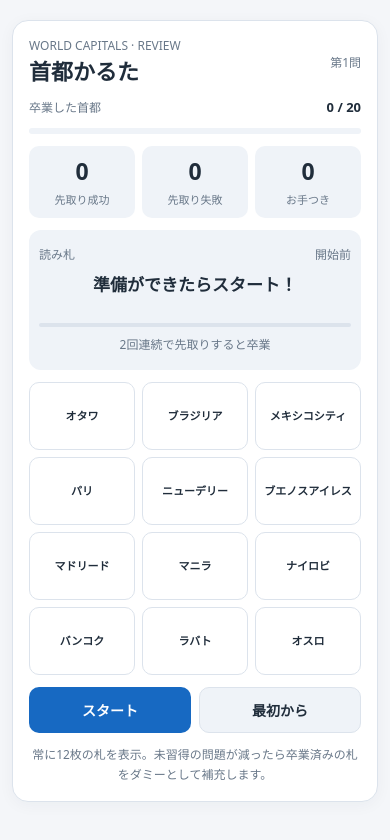
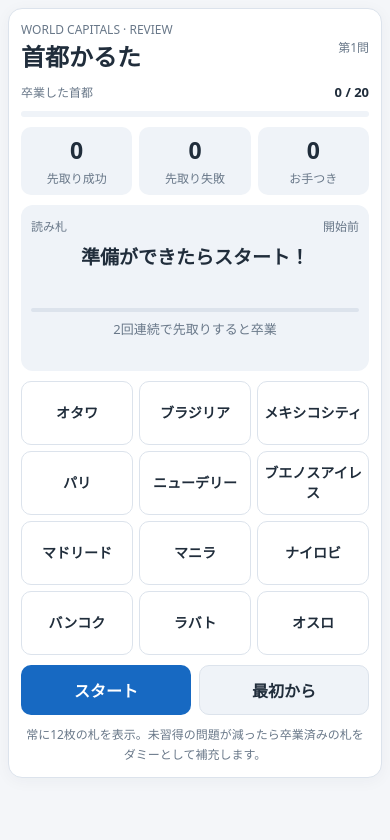
Before and after one commit to gituser1005/karuta, a plain HTML site: page capital-karuta.html in a window 390 px wide. Drawn offline with Linux system fonts and the light colour scheme.

Commit message:
Improve smartphone readability and touch controls

```diff
--- a/capital-karuta.css
+++ b/capital-karuta.css
@@ -1,19 +1,58 @@
 :root{color-scheme:light;--bg:#f4f6f9;--card:#fff;--panel:#eff3f8;--text:#202d3b;--muted:#697889;--border:#dce3ec;--accent:#1769c2;--green:#168558}
 *{box-sizing:border-box}
+html{-webkit-text-size-adjust:100%;text-size-adjust:100%}
 body{margin:0;background:var(--bg);color:var(--text);font-family:system-ui,-apple-system,"Hiragino Kaku Gothic ProN","Yu Gothic",sans-serif}
-main{max-width:720px;margin:20px auto;padding:0 12px 24px}
+main{max-width:720px;margin:20px auto;padding:0 max(12px,env(safe-area-inset-right)) max(24px,env(safe-area-inset-bottom)) max(12px,env(safe-area-inset-left))}
 .panel{background:var(--card);border:1px solid var(--border);border-radius:16px;padding:16px;display:grid;gap:12px;box-shadow:0 3px 16px #1b33450b}
+.panel>*{min-width:0}
 .top,.spread{display:flex;align-items:center;justify-content:space-between;gap:10px}
 .muted{color:var(--muted);font-size:12px}.heading{font-size:22px;font-weight:800}
 .track{height:6px;border-radius:99px;background:var(--panel);overflow:hidden}.track>div{height:100%;width:0;background:var(--green);transition:width .2s}
 .stats{display:grid;grid-template-columns:repeat(3,minmax(0,1fr));gap:7px}.stat{background:var(--panel);border-radius:10px;text-align:center;padding:9px 3px}.stat strong{font-size:23px;display:block;font-variant-numeric:tabular-nums}.stat span{font-size:11px;color:var(--muted)}
 .reader{background:var(--panel);border-radius:12px;padding:14px 10px;text-align:center;display:grid;gap:9px;min-height:140px;align-content:center}.sentence{font-size:clamp(17px,4vw,22px);font-weight:750;line-height:1.5;min-height:42px;overflow-wrap:anywhere}.clockline{height:4px;background:var(--border);border-radius:8px;overflow:hidden}.clockline>div{height:100%;width:0;background:var(--green)}.status{color:var(--muted);font-size:12px;min-height:20px;line-height:1.5}
-.cards{display:grid;grid-template-columns:repeat(3,minmax(0,1fr));gap:7px}.tile{font:inherit;color:var(--text);background:var(--card);border:1px solid var(--border);border-radius:10px;padding:6px 3px;min-height:68px;line-height:1.3;font-size:clamp(11px,2.8vw,14px);font-weight:650;overflow-wrap:anywhere;cursor:pointer;touch-action:manipulation}.tile:disabled{cursor:default}.tile:not(:disabled):active{transform:scale(.97)}.tile.bad{border-color:#c9694e;background:#cd694b2e}.tile.good{border:2px solid var(--green);background:#16a76524}.tile.bye{border:2px solid var(--green);background:#16a76535}
-.buttons{display:flex;gap:8px}.btn{flex:1;font:inherit;font-weight:700;font-size:14px;padding:12px 8px;border-radius:10px;border:1px solid var(--border);background:var(--panel);color:var(--text);cursor:pointer}.btn.primary{background:var(--accent);color:#fff;border-color:transparent}.btn:disabled{opacity:.45;cursor:default}.hidden{display:none!important}.results{text-align:center;padding:18px 8px;display:grid;gap:12px}
-@media(min-width:550px){.cards{grid-template-columns:repeat(4,minmax(0,1fr));gap:9px}.tile{min-height:76px}}@media(max-width:365px){.panel{padding:10px}.cards{gap:5px}.tile{min-height:60px}}@media(prefers-color-scheme:dark){:root{color-scheme:dark;--bg:#111820;--card:#1d2731;--panel:#283541;--text:#edf3fa;--muted:#b2c0cb;--border:#40505e;--accent:#377fd3;--green:#4cce99}}
+.cards{display:grid;grid-template-columns:repeat(3,minmax(0,1fr));gap:7px}.tile{font:inherit;color:var(--text);background:var(--card);border:1px solid var(--border);border-radius:10px;padding:8px 6px;min-width:0;min-height:68px;line-height:1.3;font-size:14px;font-weight:650;overflow-wrap:anywhere;cursor:pointer;touch-action:manipulation}.tile:disabled{cursor:default}.tile:not(:disabled):active{transform:scale(.97)}.tile.bad{border-color:#c9694e;background:#cd694b2e}.tile.good{border:2px solid var(--green);background:#16a76524}.tile.bye{border:2px solid var(--green);background:#16a76535}
+.buttons{display:flex;gap:8px}.btn{flex:1;min-width:0;min-height:48px;touch-action:manipulation;font:inherit;font-weight:700;font-size:14px;padding:12px 8px;border-radius:10px;border:1px solid var(--border);background:var(--panel);color:var(--text);cursor:pointer}.btn.primary{background:var(--accent);color:#fff;border-color:transparent}.btn:disabled{opacity:.45;cursor:default}.hidden{display:none!important}.results{text-align:center;padding:18px 8px;display:grid;gap:12px}
+@media(min-width:550px){.cards{grid-template-columns:repeat(4,minmax(0,1fr));gap:9px}.tile{min-height:76px}}@media(prefers-color-scheme:dark){:root{color-scheme:dark;--bg:#111820;--card:#1d2731;--panel:#283541;--text:#edf3fa;--muted:#b2c0cb;--border:#40505e;--accent:#377fd3;--green:#4cce99}}
 .text-small{font-size:13px}
 .play-layout{display:grid;gap:12px}
 .trophy{font-size:36px}
 .result-heading{font-size:23px;font-weight:800}
 .result-summary{font-size:14px;line-height:1.9}
 .footer-note{text-align:center;line-height:1.65}
+
+/* Keep touch targets and text readable on phones, including narrow screens. */
+.tile:focus-visible,.btn:focus-visible{
+  outline:3px solid var(--accent);
+  outline-offset:3px;
+}
+@media(max-width:549px){
+  main{
+    margin:0 auto;
+    padding-top:max(8px,env(safe-area-inset-top));
+    padding-right:max(8px,env(safe-area-inset-right));
+    padding-bottom:max(16px,env(safe-area-inset-bottom));
+    padding-left:max(8px,env(safe-area-inset-left));
+  }
+  .panel{padding:12px;gap:10px;border-radius:14px}
+  .top{gap:8px}
+  #turn{flex-shrink:0;font-variant-numeric:tabular-nums}
+  .heading{font-size:24px}
+  .stat{padding:7px 3px}
+  .stat span{font-size:12px}
+  .play-layout{gap:10px}
+  .reader{min-height:132px;padding:12px 10px;gap:8px}
+  .sentence{font-size:19px;min-height:57px}
+  .status{font-size:13px;min-height:39px}
+  .cards{gap:6px}
+  .tile{min-height:64px;font-size:clamp(14px,3.6vw,16px);line-height:1.45}
+  .btn{font-size:16px}
+  .footer-note{font-size:12px;overflow-wrap:anywhere}
+}
+@media(max-width:359px){
+  .panel{padding:10px}
+  .tile{padding:7px 4px}
+}
+@media(prefers-reduced-motion:reduce){
+  .track>div{transition:none}
+  .tile:not(:disabled):active{transform:none}
+}
```
Also changed, not shown: 2 other files.
